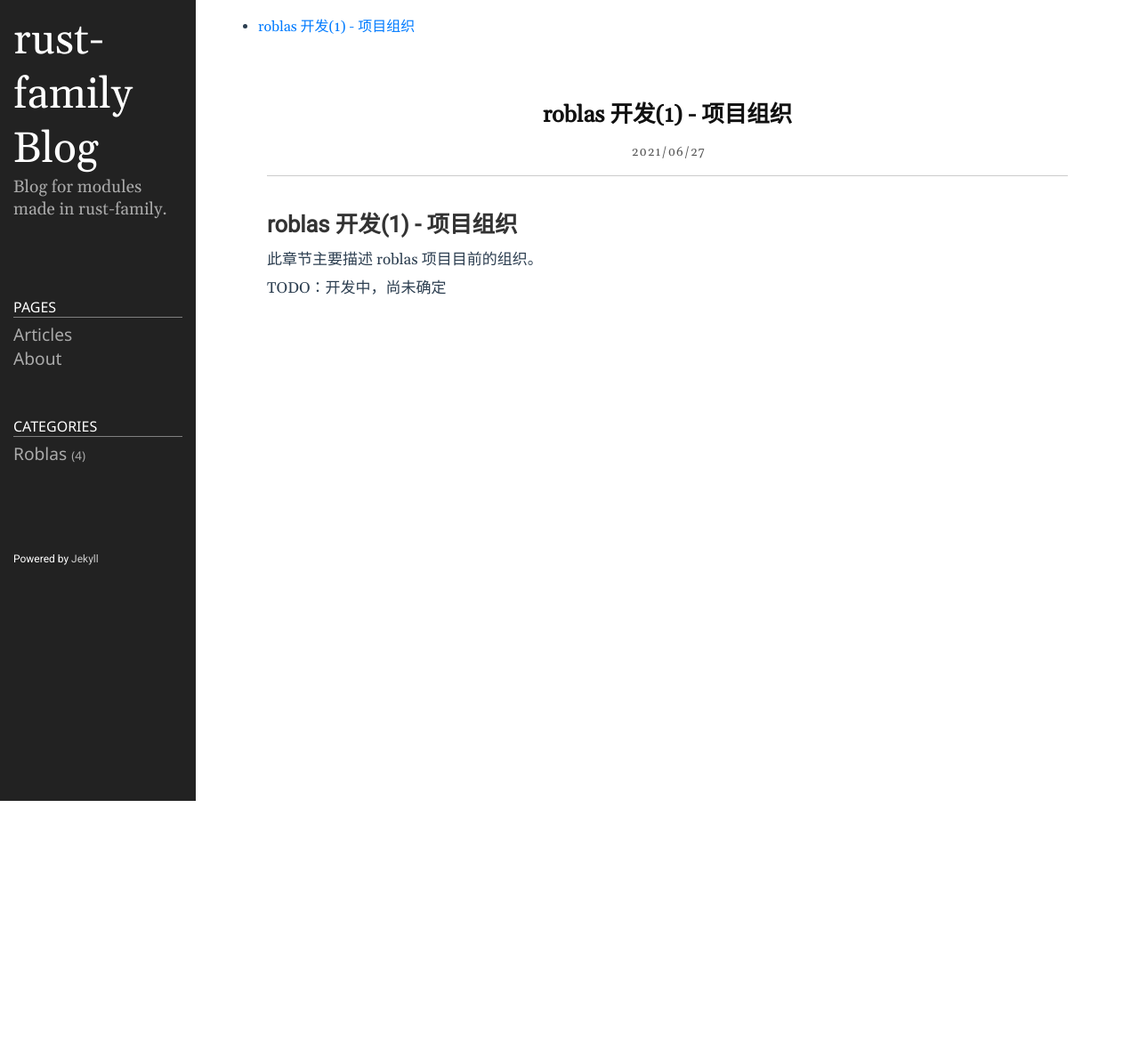
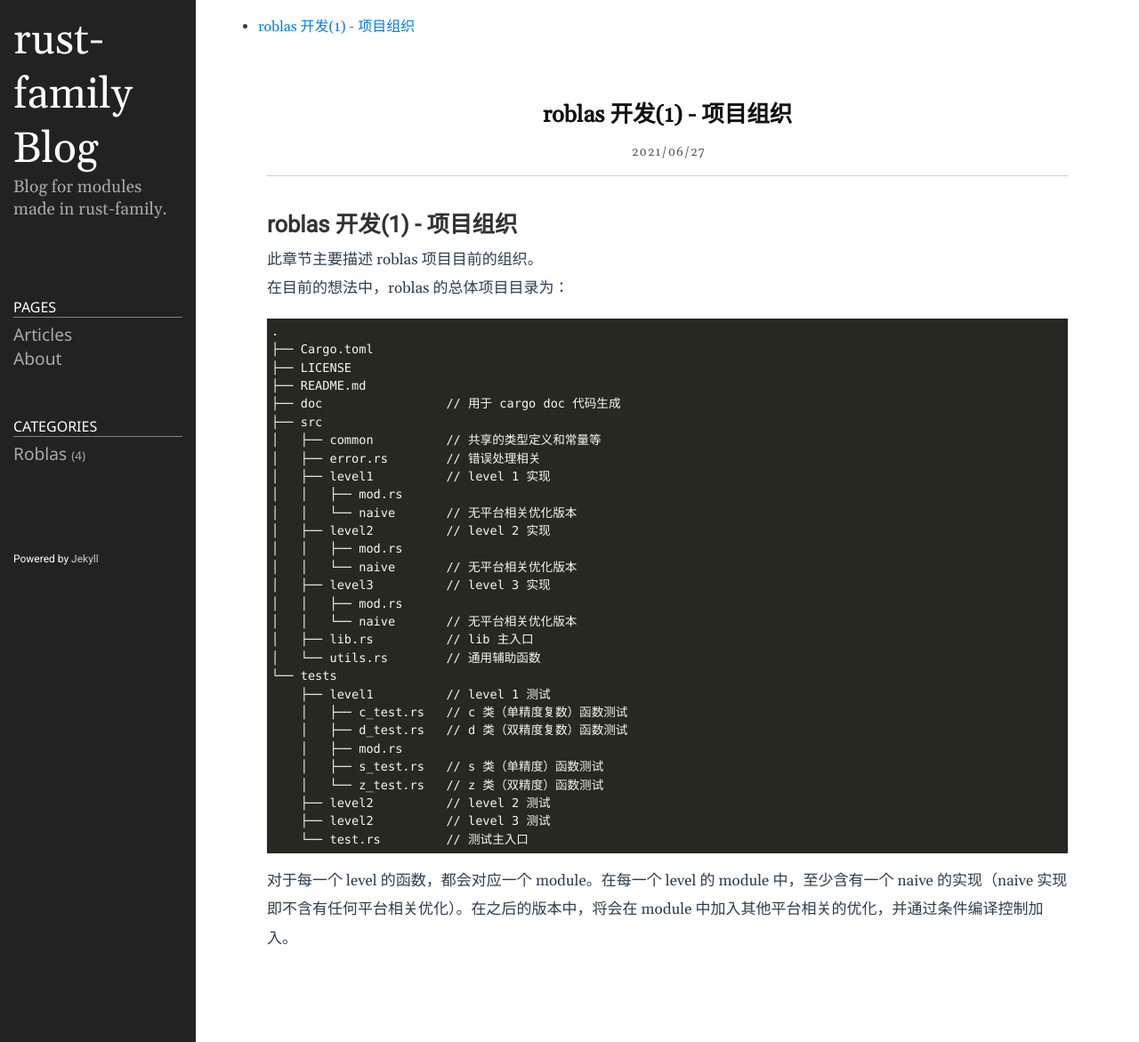
Before and after one commit to rust-family-bot/rust-family-bot.github.io, a Jekyll site: the page built from _posts/2021-06-27-roblas-dev-1-structure.md, in a window 1280 px wide. Shown: the whole page at 89% size. Built offline with Jekyll 4.4.1, drawn with Linux system fonts in a browser that asks for light colours; before the commit the page ends 900 px from its top, so only the background shows below that.

Commit message:
add dev structure

````diff
--- a/_posts/2021-06-27-roblas-dev-1-structure.md
+++ b/_posts/2021-06-27-roblas-dev-1-structure.md
@@ -10,4 +10,38 @@ tags: [roblas, rust]
 
 此章节主要描述 roblas 项目目前的组织。
 
-TODO：开发中，尚未确定
+在目前的想法中，roblas 的总体项目目录为：
+
+```
+.
+├── Cargo.toml
+├── LICENSE
+├── README.md
+├── doc			// 用于 cargo doc 代码生成
+├── src
+│   ├── common		// 共享的类型定义和常量等
+│   ├── error.rs	// 错误处理相关
+│   ├── level1		// level 1 实现
+│   │   ├── mod.rs
+│   │   └── naive	// 无平台相关优化版本
+│   ├── level2		// level 2 实现
+│   │   ├── mod.rs
+│   │   └── naive	// 无平台相关优化版本
+│   ├── level3		// level 3 实现
+│   │   ├── mod.rs
+│   │   └── naive	// 无平台相关优化版本
+│   ├── lib.rs		// lib 主入口
+│   └── utils.rs	// 通用辅助函数
+└── tests
+    ├── level1		// level 1 测试
+    │   ├── c_test.rs	// c 类（单精度复数）函数测试
+    │   ├── d_test.rs	// d 类（双精度复数）函数测试
+    │   ├── mod.rs
+    │   ├── s_test.rs	// s 类（单精度）函数测试
+    │   └── z_test.rs	// z 类（双精度）函数测试
+    ├── level2		// level 2 测试
+    ├── level2		// level 3 测试
+    └── test.rs		// 测试主入口
+```
+
+对于每一个 level 的函数，都会对应一个 module。在每一个 level 的 module 中，至少含有一个 naive 的实现（naive 实现即不含有任何平台相关优化）。在之后的版本中，将会在 module 中加入其他平台相关的优化，并通过条件编译控制加入。
````
